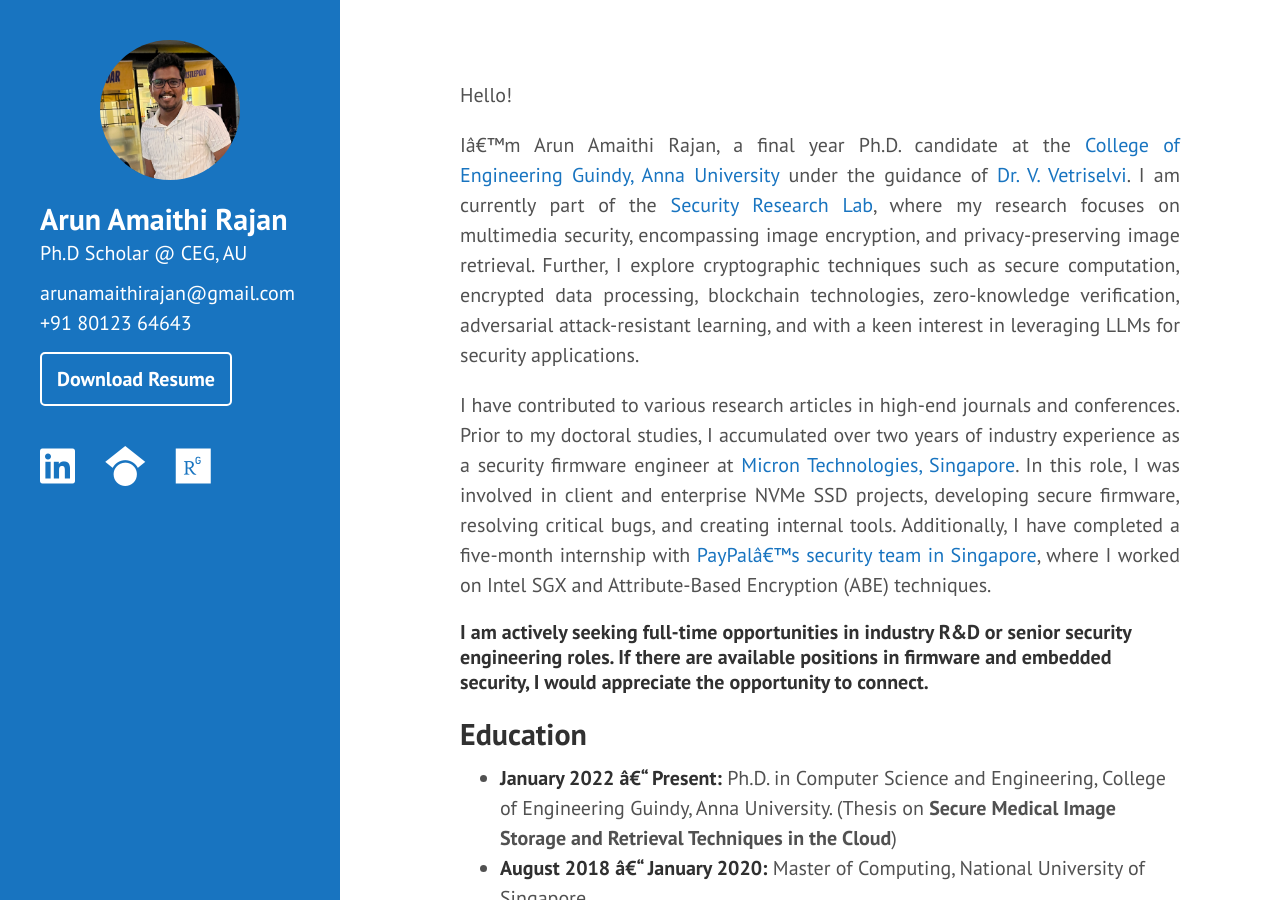
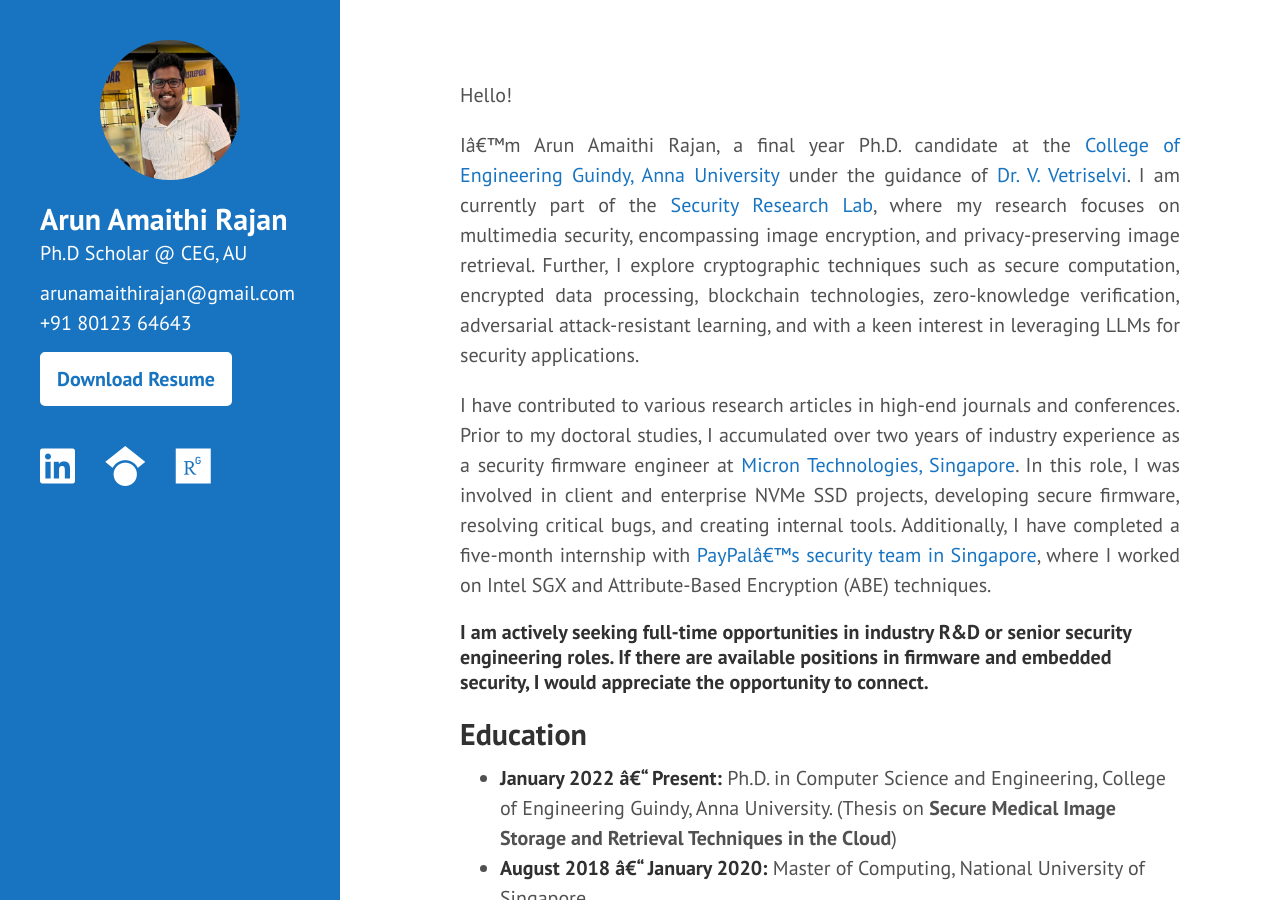
Before and after one commit to arunamaithi/arunamaithi.github.io, a Jekyll site: the page built from index.md, in a window 1280 px wide and 900 px high. Built offline with Jekyll 4.4.1, drawn with Linux system fonts in a browser that asks for light colours.

Commit message:
style fix

```diff
--- a/_includes/sidebar.html
+++ b/_includes/sidebar.html
@@ -24,8 +24,8 @@
   <a href="/cv.pdf" style="
     display: inline-block;
     padding: 10px 15px;
-    color: rgb(255, 255, 255);
-    background-color: #1874c0;
+    color: #1874c0;
+    background-color: rgb(255, 255, 255) ;
     text-decoration: none;
     font-weight: bold;
     border-radius: 5px;
```
